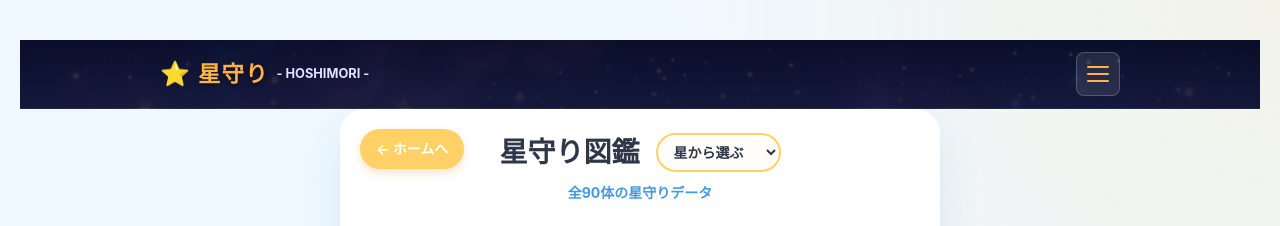
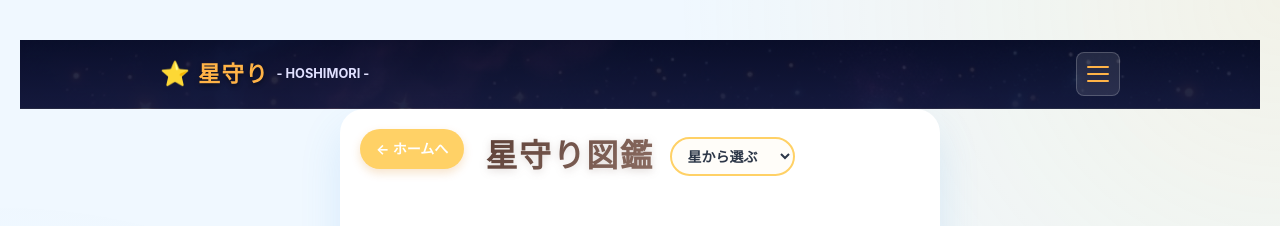
Before and after one commit to naotoada/hoshimori-web, a Next.js app: page /zukan in a window 1280 px wide. Shown: the top 226 px of the page. Built offline with nearby package versions, Linux system fonts and the light colour scheme.

Commit message:
Update: 星守り図鑑画面のタイトルをリッチ化し、不要なサブタイトルを削除

```diff
--- a/src/app/zukan/page.module.css
+++ b/src/app/zukan/page.module.css
@@ -33,10 +33,14 @@
 }
 
 .title {
-  font-size: 28px;
+  font-size: 32px;
   font-weight: 900;
-  color: var(--text-main);
+  background: linear-gradient(135deg, #5D4037 0%, #8D6E63 100%);
+  -webkit-background-clip: text;
+  -webkit-text-fill-color: transparent;
+  filter: drop-shadow(0 2px 4px rgba(93, 64, 55, 0.2));
   margin-bottom: 0;
+  letter-spacing: 0.05em;
 }
 
 .jumpSelect {
@@ -67,11 +71,7 @@
   }
 }
 
-.subtitle {
-  font-size: 14px;
-  color: var(--primary-blue);
-  font-weight: bold;
-}
+
 
 .zukanContainer {
   margin-top: 20px;
--- a/src/app/zukan/page.tsx
+++ b/src/app/zukan/page.tsx
@@ -43,7 +43,6 @@ export default function ZukanIndex() {
           <h1 className={styles.title}>星守り図鑑</h1>
           <JumpSelect />
         </div>
-        <p className={styles.subtitle}>全90体の星守りデータ</p>
       </div>
 
       <div className={styles.zukanContainer}>
```
